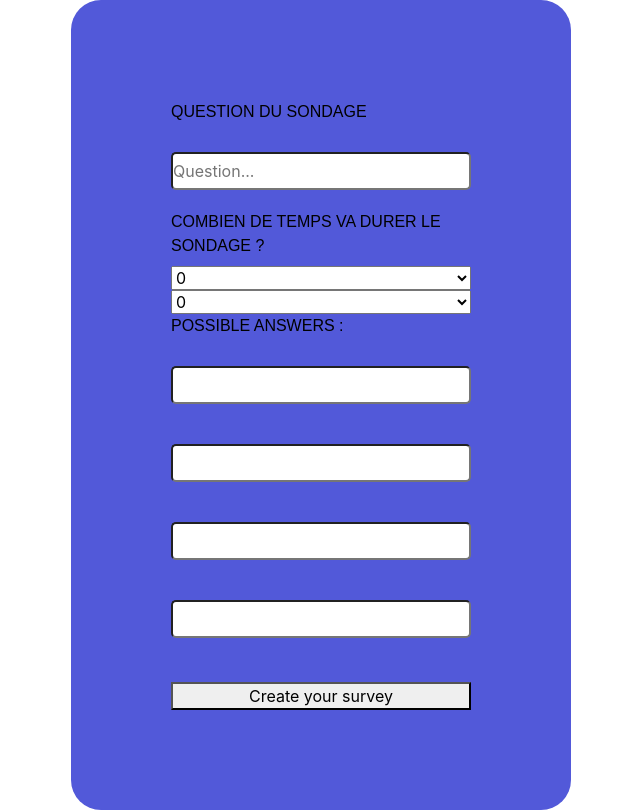
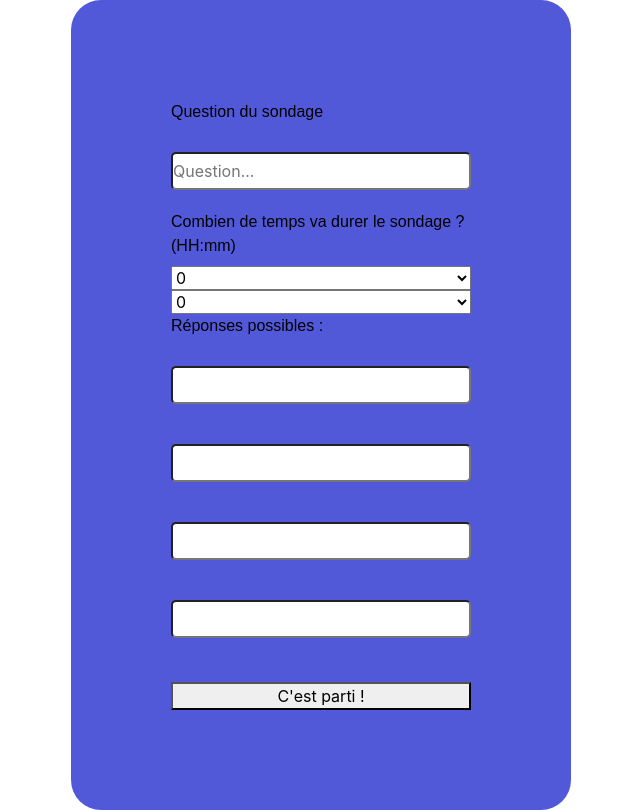
Before and after one commit to Bakabruh/rendu-poo, a PHP site: template App/View/surveyCreationView.php in a window 1280 px wide. Shown: the part 56-866 px from the top of the page, without its empty margins (319-959 px from the left). Run offline with PHP 8.4, Linux system fonts and the light colour scheme; the template is opened without the code that fills it, so the values that code supplies are empty; the visitor is signed in with stand-in values (Sample User, id 1); some libraries are stand-ins or nearby versions.

Commit message:
lang fix

```diff
--- a/App/Controller/SurveyController.php
+++ b/App/Controller/SurveyController.php
@@ -10,6 +10,12 @@ class surveyController
     public function __construct()
     {
         $this->model = new SurveyModel();
+    }
+
+    //fonction pour accéder à la création de sondage
+    public function renderCreation()
+    {
+        require ROOT."/App/View/surveyCreationView.php";
     }
 
     // fonction pour créer un sondage à partir du form de surveyCreationView.php
--- a/App/View/surveyCreationView.php
+++ b/App/View/surveyCreationView.php
@@ -28,7 +28,6 @@ require ROOT."/commons.php";
 
         form label {
             font-family: 'Arial', sans-serif;
-            text-transform: uppercase;
             color: #000;
         }
 
@@ -46,7 +45,7 @@ require ROOT."/commons.php";
 
         <input type="text" name="pollTitle" id="pollTitle" placeholder="Question...">
 
-        <label for="time">Combien de temps va durer le sondage ?</label>
+        <label for="time">Combien de temps va durer le sondage ? (HH:mm)</label>
 
         <!-- choisir les heures -->
         <select name="hour" id="time">
@@ -62,7 +61,7 @@ require ROOT."/commons.php";
             <?php endfor; ?>
         </select>
 
-        <label for="select">Possible answers :</label>
+        <label for="select">Réponses possibles :</label>
 
         <input type="text" value="" name="response1" required>
         <input type="text" value="" name="response2" required>
@@ -71,7 +70,7 @@ require ROOT."/commons.php";
 
         <br>
 
-        <button type="submit">Create your survey</button>
+        <button type="submit">C'est parti !</button>
     </form>
 
     <script src="https://cdnjs.cloudflare.com/ajax/libs/jquery/3.5.1/jquery.min.js"
```
